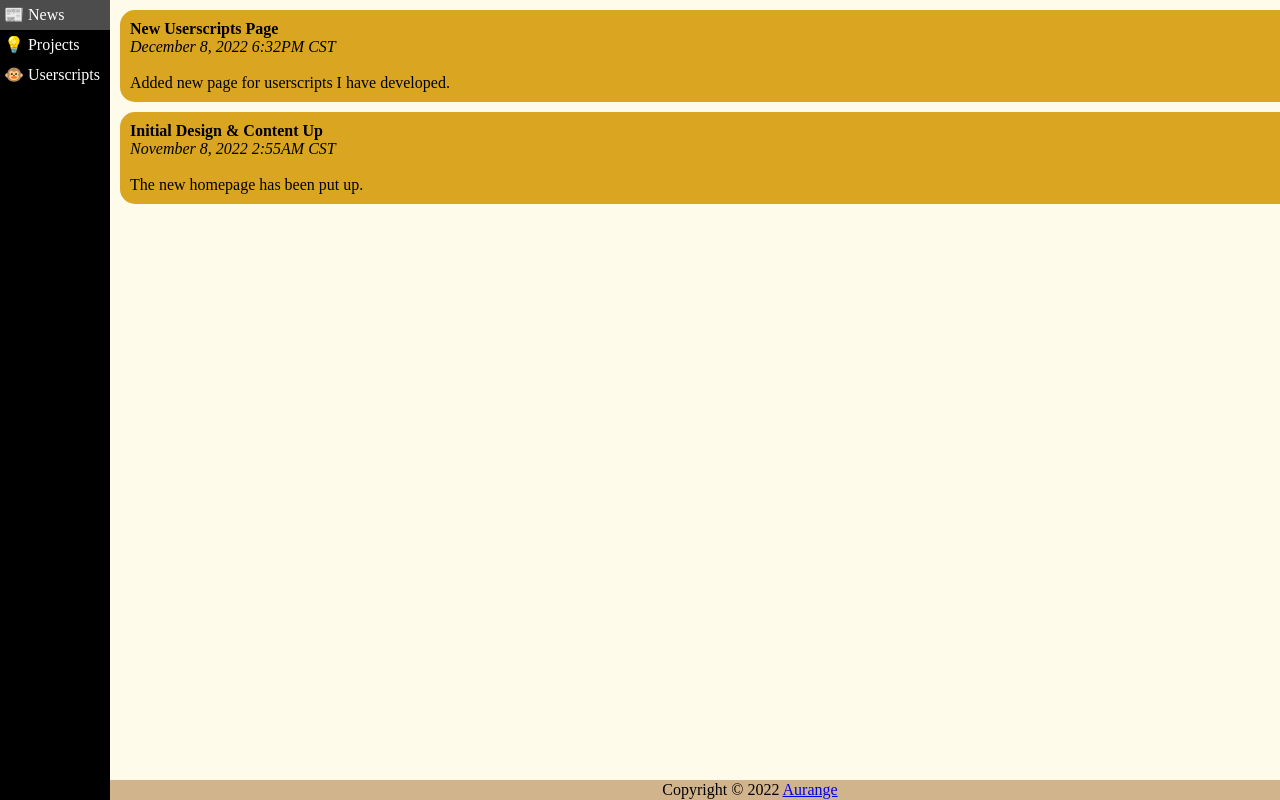
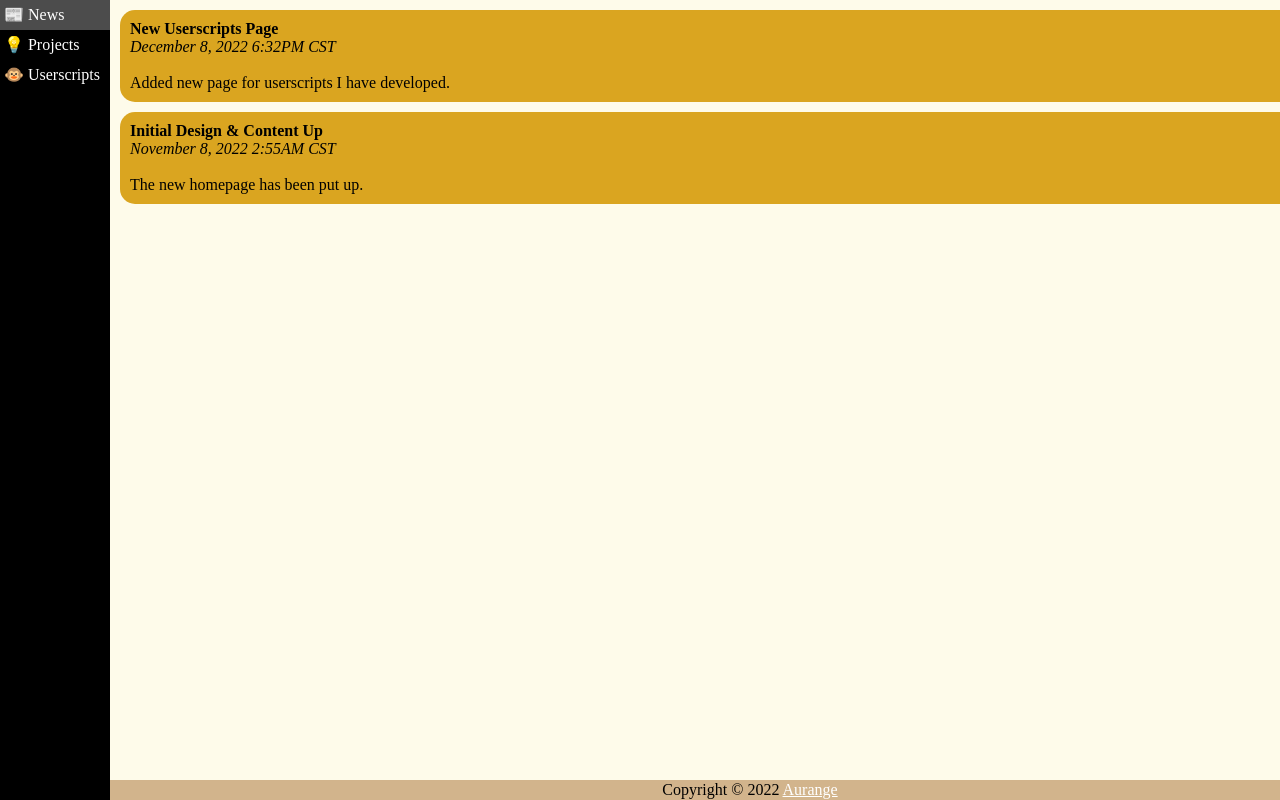
Before and after one commit to TheAurange/theauramge, a plain HTML site: page index.html in a window 1280 px wide. Shown: the top 800 px of the page. Drawn offline with Linux system fonts and the light colour scheme.

Commit message:
Update style.css

```diff
--- a/style.css
+++ b/style.css
@@ -98,5 +98,5 @@ section#footer {
 }
 
 section#footer a {
-	text-color: rgba(255, 255, 255, 1.0);
+	color: rgba(255, 255, 255, 1.0);
 }
```
